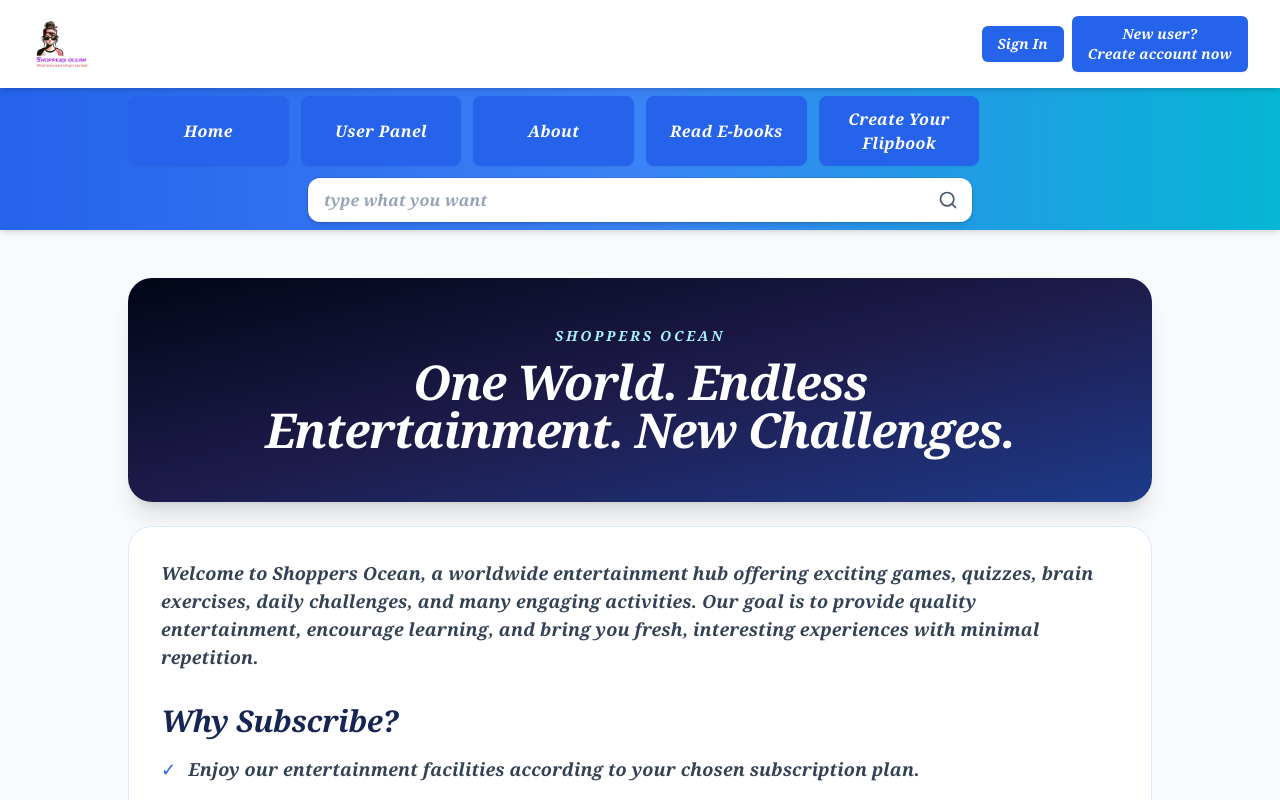
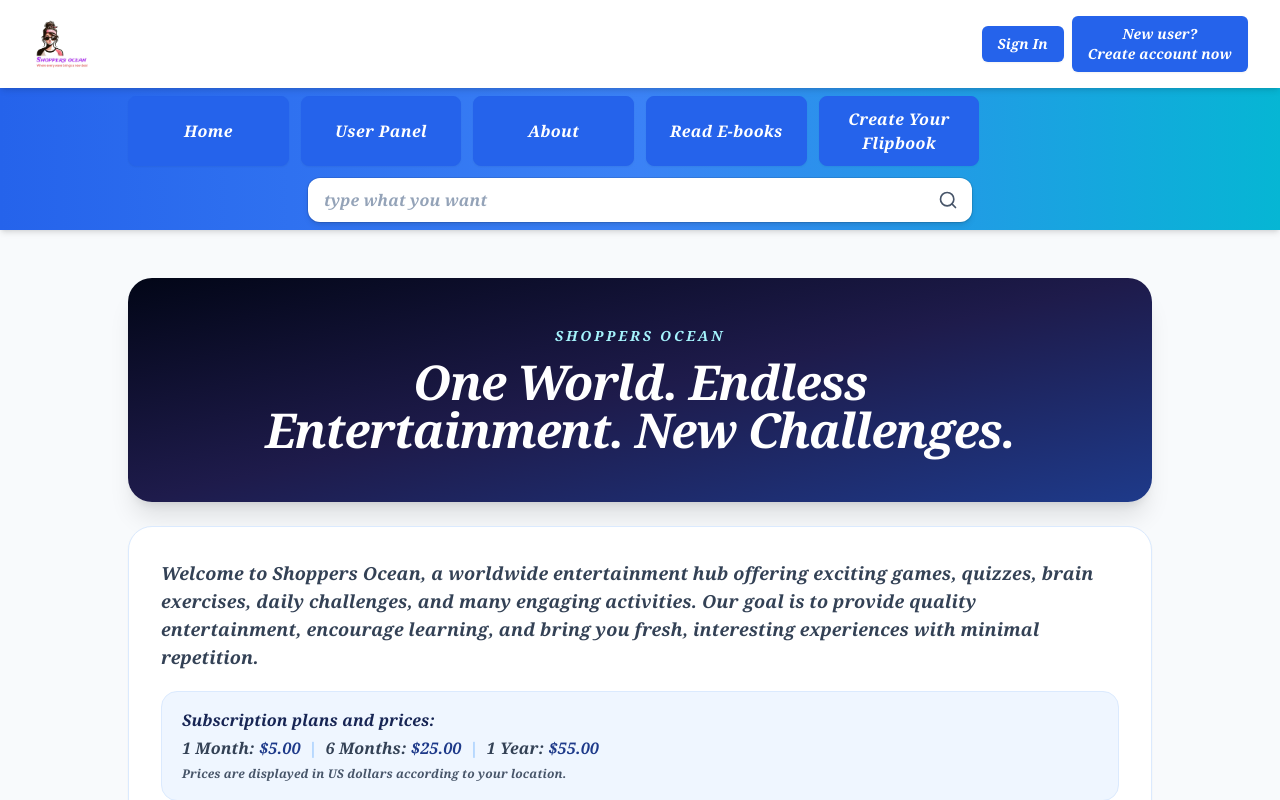
Before and after one commit to vaibhava1984/shoppersocean, a Next.js app: page /subscribe-now in a window 1280 px wide. Shown: the top 800 px of the page. Built offline with nearby package versions, Linux system fonts and the light colour scheme; no server answers.

Commit message:
Show visitor-specific subscription prices in page copy

```diff
--- a/app/subscribe-now/page.tsx
+++ b/app/subscribe-now/page.tsx
@@ -1,6 +1,7 @@
 import Header from "@/components/Header";
 import Footer from "@/components/Footer";
 import SubscriptionPlanSelector from "@/components/SubscriptionPlanSelector";
+import SubscriptionPriceText from "@/components/SubscriptionPriceText";
 import { requireUser } from "@/utils/auth/requireUser";
 
 export const dynamic = "force-dynamic";
@@ -26,6 +27,8 @@ export default async function SubscribeNowPage() {
             <p className="text-base leading-8 text-slate-700 sm:text-lg">
               Welcome to Shoppers Ocean, a worldwide entertainment hub offering exciting games, quizzes, brain exercises, daily challenges, and many engaging activities. Our goal is to provide quality entertainment, encourage learning, and bring you fresh, interesting experiences with minimal repetition.
             </p>
+
+            <SubscriptionPriceText />
 
             <div className="mt-8">
               <h2 className="text-2xl font-extrabold text-blue-950 sm:text-3xl">Why Subscribe?</h2>
```
